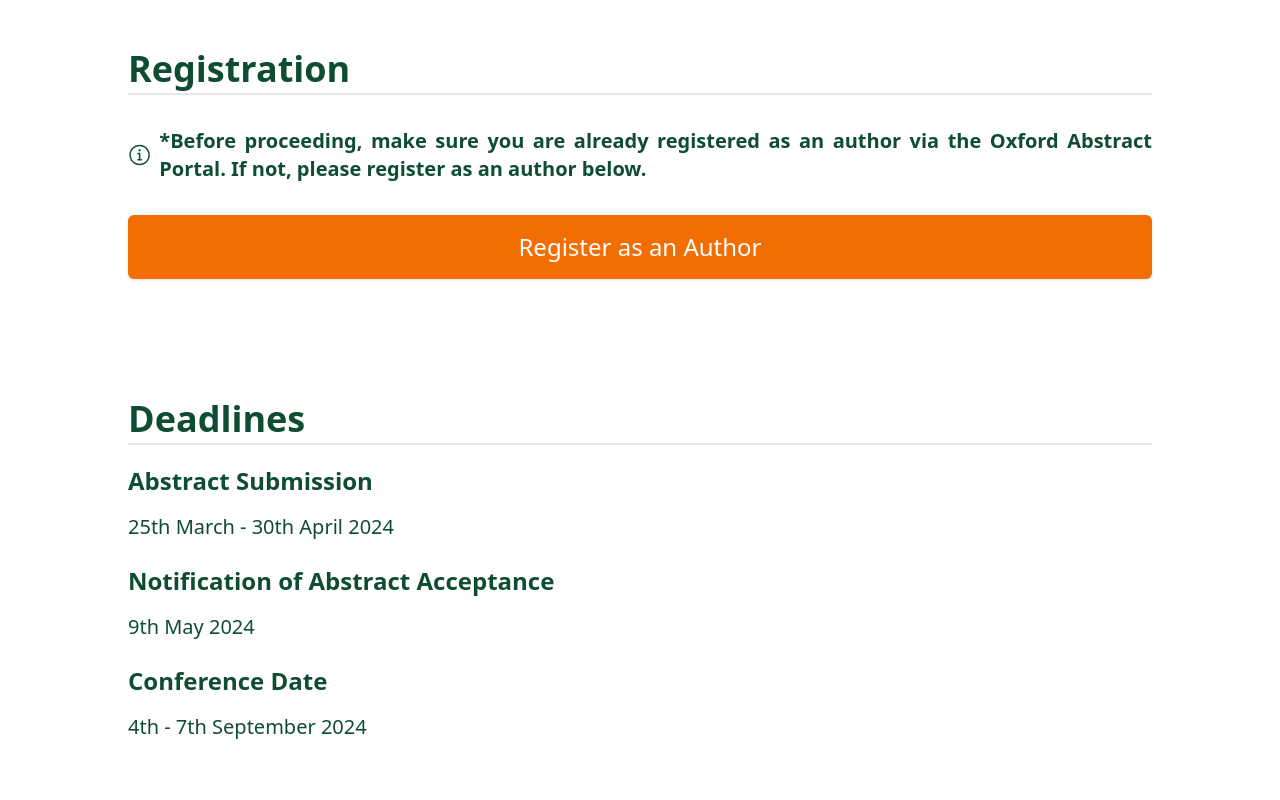
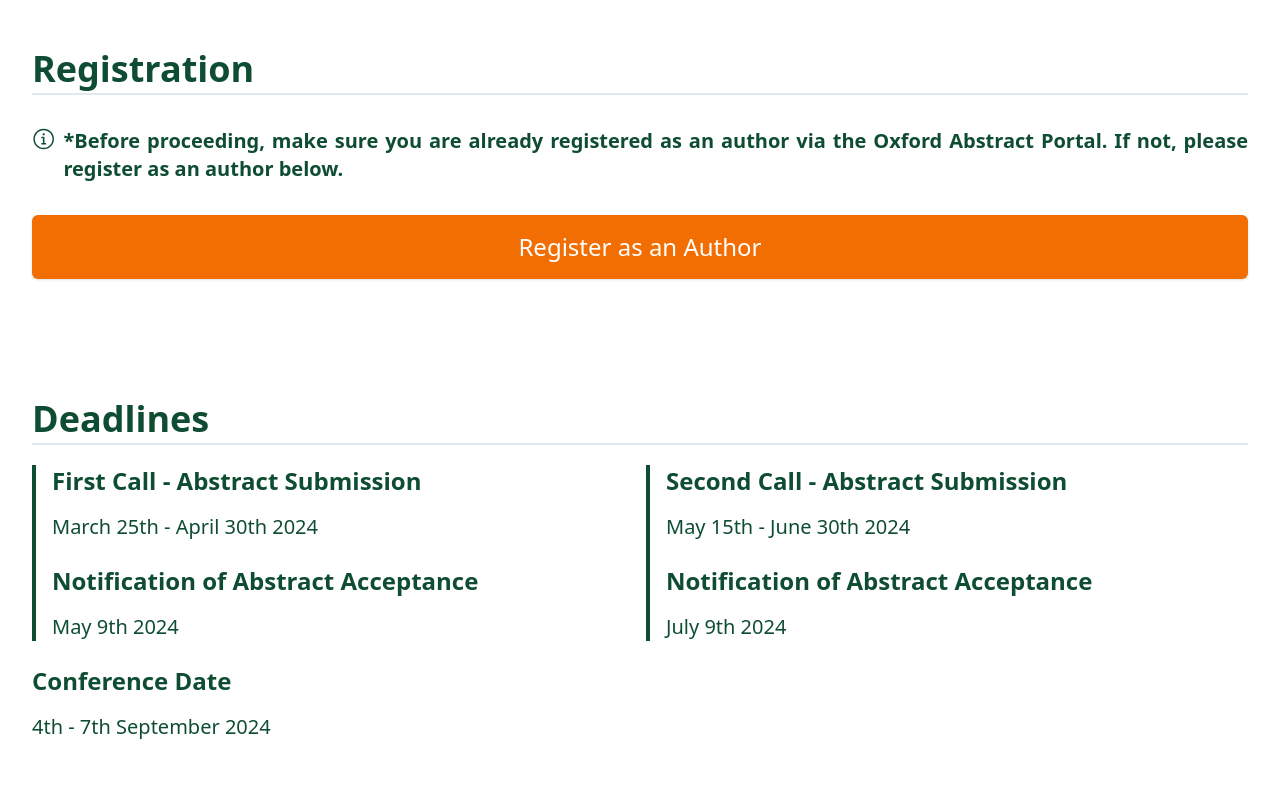
Before and after one commit to ppijerman/iconic-24, a Next.js app: page /submission/submission-guideline in a window 1280 px wide. Shown: the part 460-1260 px from the top of the page. Built offline with nearby package versions, Linux system fonts and the light colour scheme; a web font is replaced by a local one.

Commit message:
hotfix for abstract - added second call deadlines

```diff
--- a/app/submission/submission-guideline/page.tsx
+++ b/app/submission/submission-guideline/page.tsx
@@ -42,7 +42,7 @@ export default function Page() {
 
   return (
     <main className="flex flex-col bg-white text-secondary items-center">
-      <div className="w-[80%] text-xl flex flex-col items-center justify-center text-justify">
+      <div className="container text-xl flex flex-col items-center justify-center text-justify">
         <div className="py-10 flex flex-col justify-center w-full border-b-2">
           <h1 className="text-3xl mt-10 md:text-5xl font-bold">
             Abstract Submission
@@ -73,7 +73,7 @@ export default function Page() {
             <h1 className="text-4xl font-semibold w-full pt-14 mb-5 border-b-2 pb-1">
               Registration
             </h1>
-            <div className="flex flex-row gap-2 items-center justify-center pb-5">
+            <div className="flex flex-row gap-2 items-start justify-center pb-5">
               <InfoCircledIcon className="w-6 h-6" />
               <p className="w-full md:text-xl text-base font-semibold">
                 *Before proceeding, make sure you are already registered as an
@@ -92,16 +92,32 @@ export default function Page() {
             </Button>
           </div>
 
-          <div>
+          <div className="w-full text-start">
             <h1 className="text-4xl font-semibold w-full pt-20 mb-5 border-b-2 pb-1">
               Deadlines
             </h1>
-            <h2 className="text-2xl font-semibold pb-4">Abstract Submission</h2>
-            <p className="pb-6">25th March - 30th April 2024</p>
-            <h2 className="text-2xl font-semibold pb-4">
-              Notification of Abstract Acceptance
-            </h2>
-            <p className="pb-6">9th May 2024</p>
+            <div className="flex flex-col md:flex-row w-full gap-3 justify-between pb-6">
+              <div className="w-full border-l-4 border-secondary pl-4">
+                <h2 className="text-2xl font-semibold pb-4">
+                  First Call - Abstract Submission
+                </h2>
+                <p className="pb-6">March 25th - April 30th 2024</p>
+                <h2 className="text-2xl font-semibold pb-4">
+                  Notification of Abstract Acceptance
+                </h2>
+                <p className="">May 9th 2024</p>
+              </div>
+              <div className="w-full border-l-4 border-secondary pl-4">
+                <h2 className="text-2xl font-semibold pb-4 w-fit border-t-2 md:border-t-0 pt-3 md:pt-0">
+                  Second Call - Abstract Submission
+                </h2>
+                <p className="pb-6">May 15th - June 30th 2024</p>
+                <h2 className="text-2xl font-semibold pb-4">
+                  Notification of Abstract Acceptance
+                </h2>
+                <p className="">July 9th 2024</p>
+              </div>
+            </div>
             <h2 className="text-2xl font-semibold pb-4">Conference Date</h2>
             <p className="pb-6">4th - 7th September 2024</p>
           </div>
```
